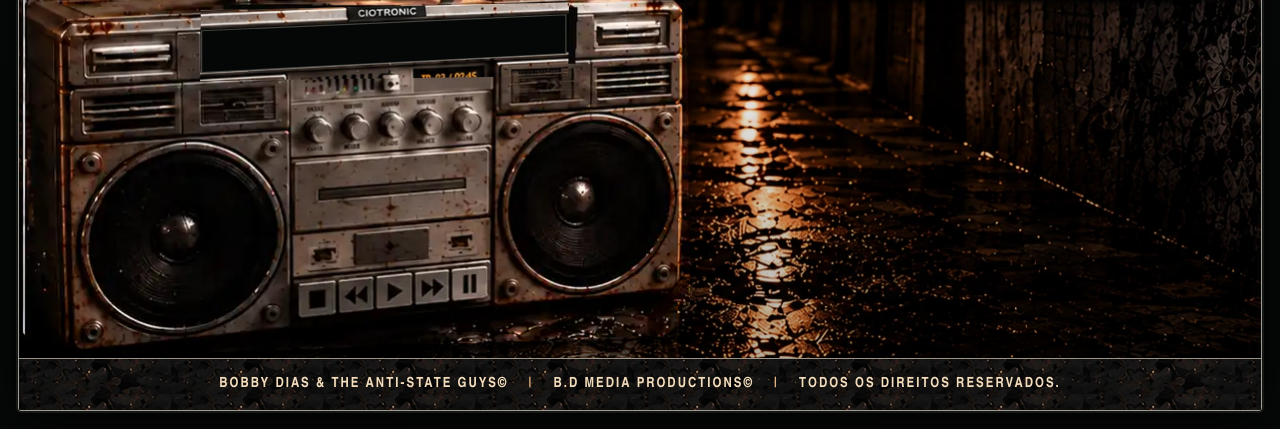
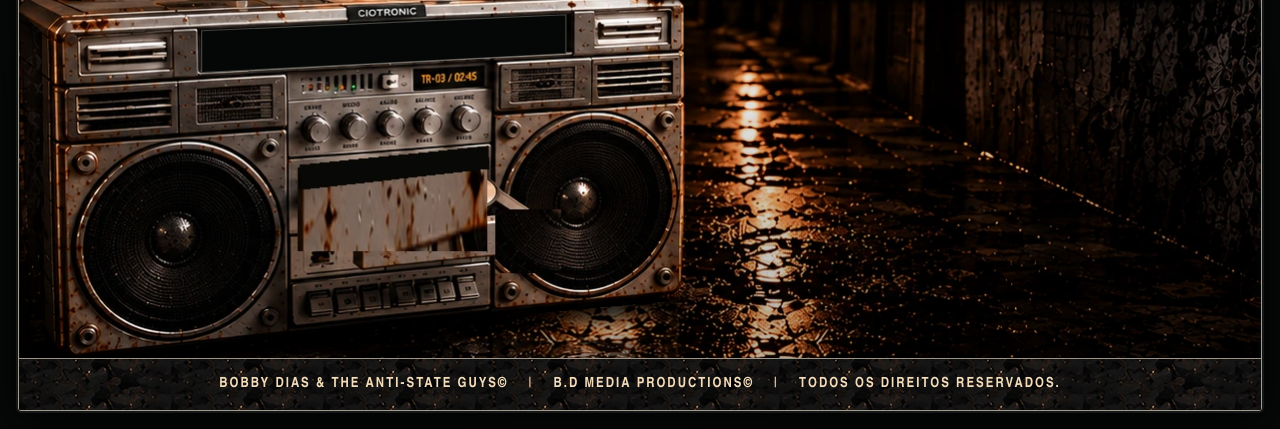
Before and after one commit to bobbygodias/theantistateguys.com, a website: page index.html in a window 1280 px wide. Shown: the part 469-898 px from the top of the page. Drawn offline with Linux system fonts and the light colour scheme.

Commit message:
Use canonical boombox under vector display

```diff
--- a/index.html
+++ b/index.html
@@ -119,15 +119,6 @@
                   alt=""
                   aria-hidden="true"
                   class="boombox-art"
-                  draggable="false"
-                  height="464"
-                  src="assets/canon/boombox-final-static.webp"
-                  width="672"
-                />
-                <img
-                  alt=""
-                  aria-hidden="true"
-                  class="boombox-screen-reset"
                   draggable="false"
                   height="464"
                   src="assets/canon/boombox.webp"
```
